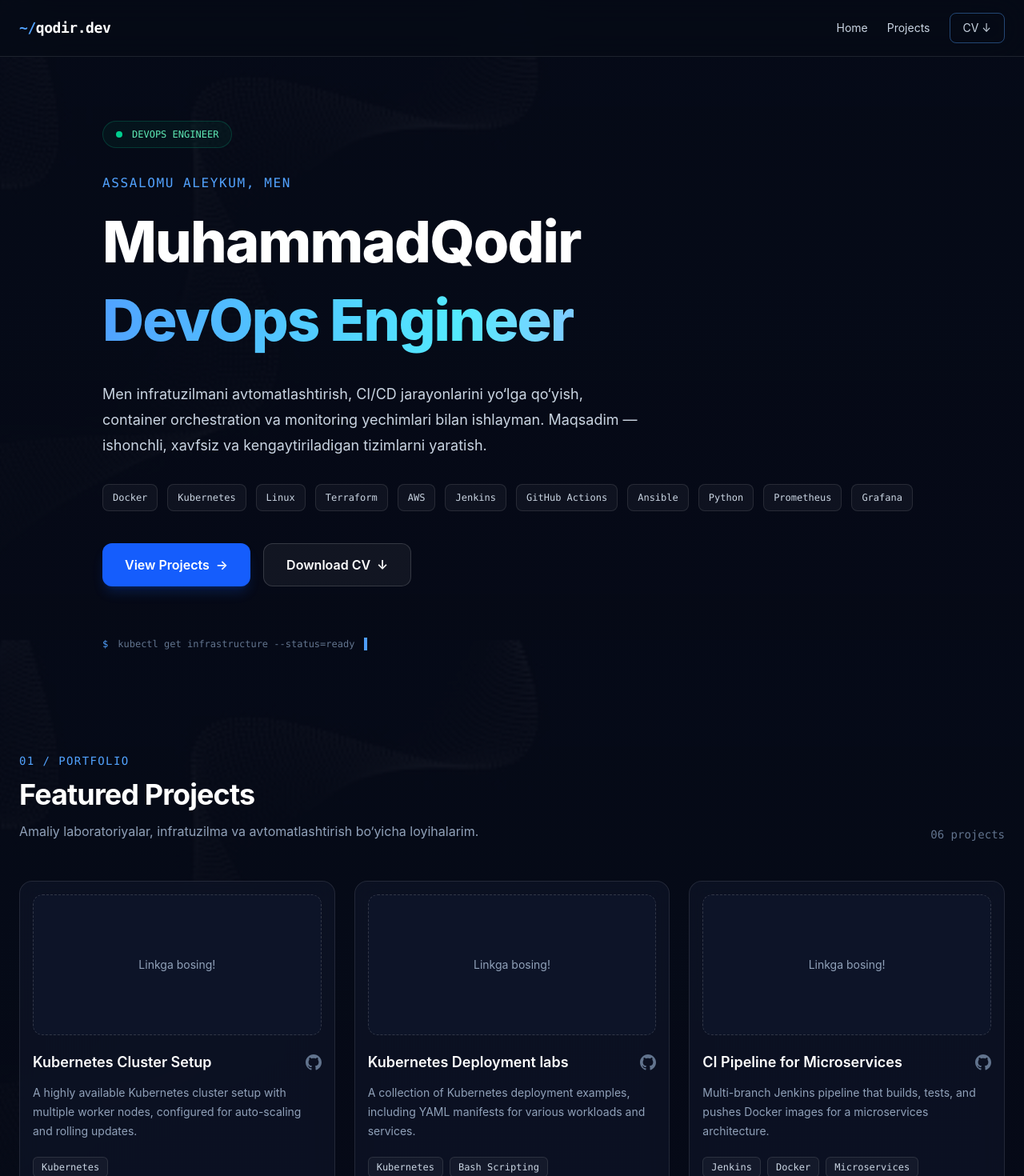
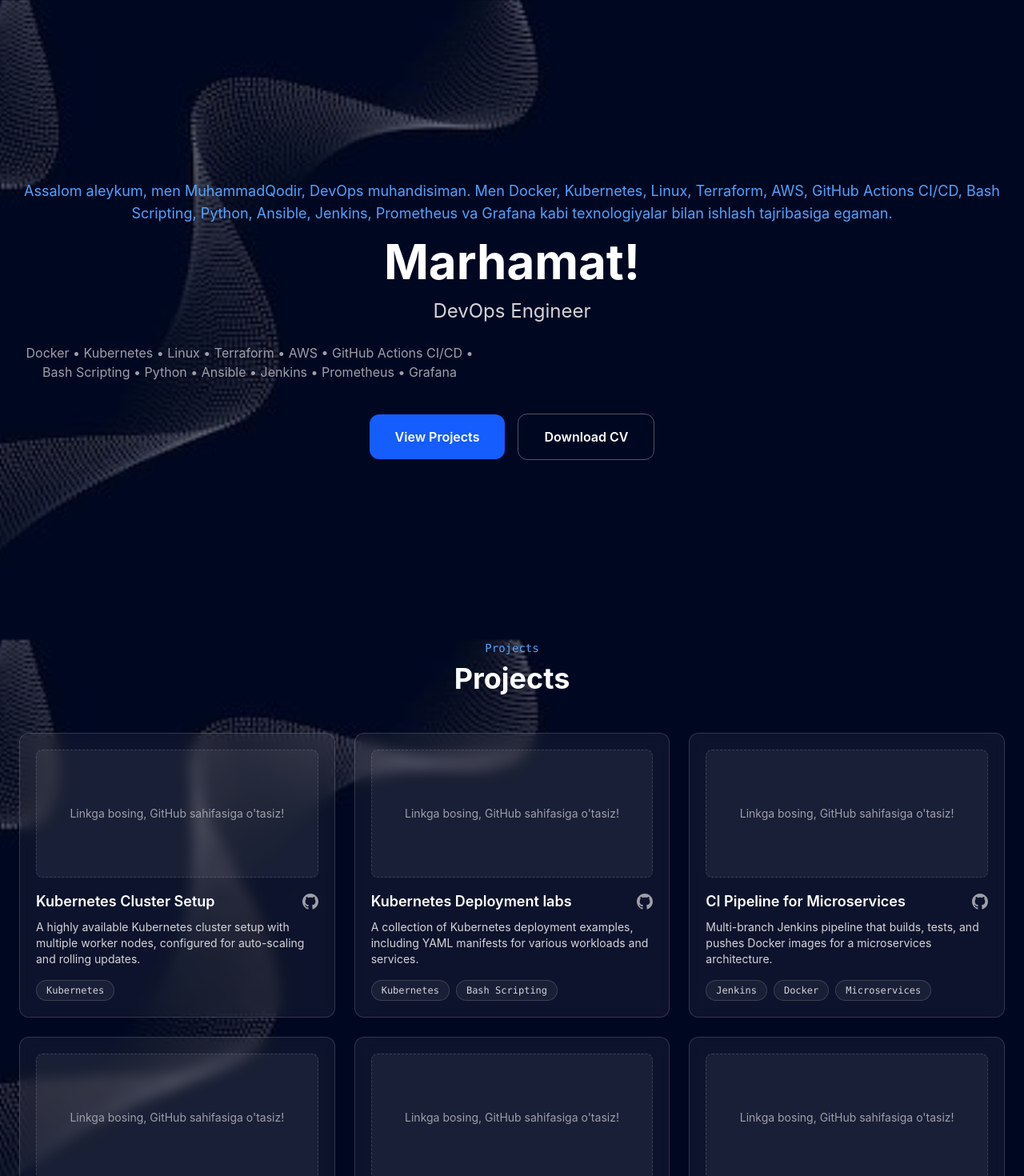
Before and after one commit to Ismoilov05/qodir-devops-portfolio, a React (Vite) app: page / in a window 1280 px wide. Shown: the top 1470 px of the page at 80% size. Built offline with nearby package versions, Linux system fonts and the light colour scheme.

Commit message:
bugs were fixed

```diff
--- a/src/App.tsx
+++ b/src/App.tsx
@@ -1,27 +1,19 @@
-
 import { projects } from "./projects";
 
-function ProjectImage({
-  title,
-  image,
-}: {
-  title: string;
-  image: string;
-}) {
+function ProjectImage({ title, image }: { title: string; image: string }) {
   if (image) {
     return (
       <img
         src={image}
         alt={title}
-        loading="lazy"
-        className="h-44 w-full rounded-xl object-cover transition duration-500 group-hover:scale-[1.02]"
+        className="h-40 w-full rounded-lg object-cover"
       />
     );
   }
 
   return (
-    <div className="flex h-44 w-full items-center justify-center rounded-xl border border-dashed border-white/15 bg-slate-900/80 text-sm text-slate-400">
-      Linkga bosing!
+    <div className="flex h-40 w-full items-center justify-center rounded-lg border border-dashed border-white/15 bg-white/5 text-sm text-zinc-400">
+      Linkga bosing, GitHub sahifasiga o'tasiz!
     </div>
   );
 }
@@ -29,153 +21,61 @@ function ProjectImage({
 export default function App() {
   return (
     <div
-      className="min-h-screen overflow-hidden bg-[#060a16] text-white"
+      className="min-h-screen text-white"
       style={{
-        backgroundImage:
-          "linear-gradient(rgba(6,10,22,0.88), rgba(6,10,22,0.96)), url(/qodir-devops-portfolio/bg.jpg)",
+        backgroundImage: "url(/qodir-devops-portfolio/bg.jpg)",
         backgroundSize: "cover",
         backgroundPosition: "center",
         backgroundAttachment: "fixed",
+        backgroundColor: "#060a16",
       }}
     >
-      {/* Navigation */}
-      <header className="sticky top-0 z-50 border-b border-white/10 bg-[#060a16]/80 backdrop-blur-xl">
-        <nav className="container mx-auto flex items-center justify-between px-6 py-4">
-          <a
-            href="#home"
-            className="font-mono text-lg font-bold tracking-tight"
-          >
-            <span className="text-blue-400">~/</span>qodir.dev
-          </a>
+      {/* Hero */}
+      <section className="container mx-auto flex min-h-screen items-center justify-center px-6">
+        <div className="text-center">
+          <p className="mb-4 text-blue-400 text-lg">
+          Assalom aleykum, men MuhammadQodir, DevOps muhandisiman. Men Docker, Kubernetes, Linux, Terraform, AWS, GitHub Actions CI/CD, Bash Scripting, Python, Ansible, Jenkins, Prometheus va Grafana kabi texnologiyalar bilan ishlash tajribasiga egaman.
+          </p>
 
-          <div className="flex items-center gap-6 text-sm text-slate-300">
-            <a
-              href="#home"
-              className="transition hover:text-blue-400"
-            >
-              Home
-            </a>
+          <p className="text-6xl font-bold">
+            Marhamat!
+          </p>
+
+          <h2 className="mt-4 text-2xl text-zinc-300">
+            DevOps Engineer
+          </h2>
+
+          <p className="mt-6 max-w-xl text-zinc-400">
+            Docker • Kubernetes • Linux • Terraform • AWS • GitHub Actions  CI/CD • Bash Scripting • Python • Ansible • Jenkins • Prometheus • Grafana
+          </p>
+
+          <div className="mt-10 flex flex-wrap items-center justify-center gap-4">
             <a
               href="#projects"
-              className="transition hover:text-blue-400"
-            >
-              Projects
-            </a>
-            <a
-              href="/qodir-devops-portfolio/cv.pdf"
-              download
-              className="rounded-lg border border-blue-400/40 px-4 py-2 text-blue-300 transition hover:bg-blue-500/10"
-            >
-              CV ↓
-            </a>
-          </div>
-        </nav>
-      </header>
-
-      {/* Hero */}
-      <main id="home">
-        <section className="container mx-auto flex min-h-[85vh] items-center px-6 py-20">
-          <div className="mx-auto w-full max-w-5xl">
-            <div className="mb-8 inline-flex items-center gap-3 rounded-full border border-emerald-400/20 bg-emerald-400/5 px-4 py-2 font-mono text-xs text-emerald-300">
-              <span className="h-2 w-2 animate-pulse rounded-full bg-emerald-400" />
-              DEVOPS ENGINEER
-            </div>
-
-            <p className="mb-4 font-mono text-sm tracking-widest text-blue-400 sm:text-base">
-              ASSALOMU ALEYKUM, MEN
-            </p>
-
-            <h1 className="max-w-4xl text-5xl font-extrabold leading-tight tracking-tight sm:text-6xl md:text-7xl">
-              MuhammadQodir
-              <span className="mt-2 block bg-gradient-to-r from-blue-400 via-cyan-300 to-violet-400 bg-clip-text text-transparent">
-                DevOps Engineer
-              </span>
-            </h1>
-
-            <p className="mt-8 max-w-2xl text-base leading-8 text-slate-300 sm:text-lg">
-              Men infratuzilmani avtomatlashtirish, CI/CD
-              jarayonlarini yo‘lga qo‘yish, container orchestration
-              va monitoring yechimlari bilan ishlayman.
-              Maqsadim — ishonchli, xavfsiz va kengaytiriladigan
-              tizimlarni yaratish.
-            </p>
-
-            <div className="mt-8 flex flex-wrap gap-3">
-              {[
-                "Docker",
-                "Kubernetes",
-                "Linux",
-                "Terraform",
-                "AWS",
-                "Jenkins",
-                "GitHub Actions",
-                "Ansible",
-                "Python",
-                "Prometheus",
-                "Grafana",
-              ].map((tech) => (
-                <span
-                  key={tech}
-                  className="rounded-lg border border-white/10 bg-white/[0.04] px-3 py-2 font-mono text-xs text-slate-300 transition hover:border-blue-400/50 hover:text-blue-300"
-                >
-                  {tech}
-                </span>
-              ))}
-            </div>
-
-            <div className="mt-10 flex flex-wrap gap-4">
-              <a
-                href="#projects"
-                className="inline-flex items-center gap-2 rounded-xl bg-blue-600 px-7 py-3.5 font-semibold shadow-lg shadow-blue-600/20 transition hover:-translate-y-0.5 hover:bg-blue-500"
+              className="inline-block rounded-xl bg-blue-600 px-8 py-4 font-semibold text-white transition hover:bg-blue-700"
             >
               View Projects
-                <span aria-hidden="true">→</span>
             </a>
 
             <a
               href="/qodir-devops-portfolio/cv.pdf"
               download
-                className="inline-flex items-center gap-2 rounded-xl border border-white/15 bg-white/5 px-7 py-3.5 font-semibold text-white transition hover:border-blue-400/50 hover:bg-blue-500/10"
+              className="inline-block rounded-xl border border-white/30 px-8 py-4 font-semibold text-white transition hover:border-blue-400 hover:text-blue-400"
             >
               Download CV
-                <span aria-hidden="true">↓</span>
             </a>
-            </div>
-
-            <div className="mt-16 flex items-center gap-3 font-mono text-xs text-slate-500">
-              <span className="text-blue-400">$</span>
-              <span>kubectl get infrastructure --status=ready</span>
-              <span className="h-4 w-1 animate-pulse bg-blue-400" />
           </div>
         </div>
       </section>
 
       {/* Projects */}
-        <section
-          id="projects"
-          className="container mx-auto scroll-mt-24 px-6 pb-24 pt-12"
-        >
-          <div className="mb-12">
-            <p className="mb-3 font-mono text-sm tracking-widest text-blue-400">
-              01 / PORTFOLIO
+      <section id="projects" className="container mx-auto px-6 pb-24">
+        <p className="mb-2 text-center font-mono text-sm text-blue-400">
+          Projects
         </p>
-
-            <div className="flex flex-col justify-between gap-4 sm:flex-row sm:items-end">
-              <div>
-                <h2 className="text-3xl font-bold tracking-tight sm:text-4xl">
-                  Featured Projects
+        <h2 className="mb-12 text-center text-4xl font-bold">
+          Projects
         </h2>
-                <p className="mt-3 max-w-xl leading-7 text-slate-400">
-                  Amaliy laboratoriyalar, infratuzilma va
-                  avtomatlashtirish bo‘yicha loyihalarim.
-                </p>
-              </div>
-
-              <span className="font-mono text-sm text-slate-500">
-                {String(projects.length).padStart(2, "0")} projects
-              </span>
-            </div>
-          </div>
 
         <div className="grid gap-6 sm:grid-cols-2 lg:grid-cols-3">
           {projects.map((project) => (
@@ -184,65 +84,41 @@ export default function App() {
               href={project.githubUrl}
               target="_blank"
               rel="noopener noreferrer"
-                className="group flex flex-col rounded-2xl border border-white/10 bg-slate-900/60 p-4 backdrop-blur-md transition duration-300 hover:-translate-y-1 hover:border-blue-400/40 hover:bg-slate-900/90 hover:shadow-xl hover:shadow-blue-950/30"
+              className="group flex flex-col rounded-xl border border-white/15 bg-white/5 p-5 backdrop-blur-sm transition hover:border-blue-400/60 hover:bg-white/10"
             >
-                <div className="overflow-hidden rounded-xl">
-                  <ProjectImage
-                    title={project.title}
-                    image={project.image}
-                  />
-                </div>
+              <ProjectImage title={project.title} image={project.image} />
 
-                <div className="mt-5 flex items-start justify-between gap-3">
-                  <h3 className="text-lg font-semibold leading-7 transition group-hover:text-blue-300">
+              <div className="mt-4 flex items-start justify-between gap-4">
+                <h3 className="text-lg font-semibold transition group-hover:text-blue-400">
                   {project.title}
                 </h3>
-
                 <svg
                   viewBox="0 0 24 24"
-                    className="mt-1 h-5 w-5 flex-shrink-0 fill-current text-slate-500 transition group-hover:text-blue-400"
+                  className="mt-1 h-5 w-5 flex-shrink-0 fill-current text-zinc-400 transition group-hover:text-blue-400"
                   aria-hidden="true"
                 >
                   <path d="M12 0c-6.626 0-12 5.373-12 12 0 5.302 3.438 9.8 8.207 11.387.599.111.793-.261.793-.577v-2.234c-3.338.726-4.033-1.416-4.033-1.416-.546-1.387-1.333-1.756-1.333-1.756-1.089-.745.083-.729.083-.729 1.205.084 1.839 1.237 1.839 1.237 1.07 1.834 2.807 1.304 3.492.997.107-.775.418-1.305.762-1.604-2.665-.305-5.467-1.334-5.467-5.931 0-1.311.469-2.381 1.236-3.221-.124-.303-.535-1.524.117-3.176 0 0 1.008-.322 3.301 1.23.957-.266 1.983-.399 3.003-.404 1.02.005 2.047.138 3.006.404 2.291-1.552 3.297-1.23 3.297-1.23.653 1.653.242 2.874.118 3.176.77.84 1.235 1.911 1.235 3.221 0 4.609-2.807 5.624-5.479 5.921.43.372.823 1.102.823 2.222v3.293c0 .319.192.694.801.576 4.765-1.589 8.199-6.086 8.199-11.386 0-6.627-5.373-12-12-12z" />
                 </svg>
               </div>
 
-                <p className="mt-3 flex-1 text-sm leading-6 text-slate-400">
+              <p className="mt-2 flex-1 text-sm text-zinc-300">
                 {project.description}
               </p>
 
-                <div className="mt-5 flex flex-wrap gap-2">
+              <div className="mt-4 flex flex-wrap gap-2">
                 {project.tags.map((tag) => (
                   <span
                     key={tag}
-                      className="rounded-md border border-white/10 bg-white/[0.04] px-2.5 py-1 font-mono text-xs text-slate-300"
+                    className="rounded-full border border-white/15 bg-white/5 px-3 py-1 font-mono text-xs text-zinc-300"
                   >
                     {tag}
                   </span>
                 ))}
               </div>
-
-                <div className="mt-5 border-t border-white/[0.08] pt-4 text-sm font-medium text-blue-400 transition group-hover:text-blue-300">
-                  View on GitHub <span aria-hidden="true">↗</span>
-                </div>
             </a>
           ))}
         </div>
       </section>
-      </main>
-
-      {/* Footer */}
-      <footer className="border-t border-white/10 bg-black/20">
-        <div className="container mx-auto flex flex-col items-center justify-between gap-3 px-6 py-7 text-center text-sm text-slate-500 sm:flex-row sm:text-left">
-          <p>
-            <span className="font-mono text-blue-400">~/</span>
-            qodir.dev
-          </p>
-          <p>
-            Built with React, TypeScript &amp; Tailwind CSS
-          </p>
-        </div>
-      </footer>
     </div>
   );
 }
```
Lines whose indentation alone changed are shown as unchanged.
